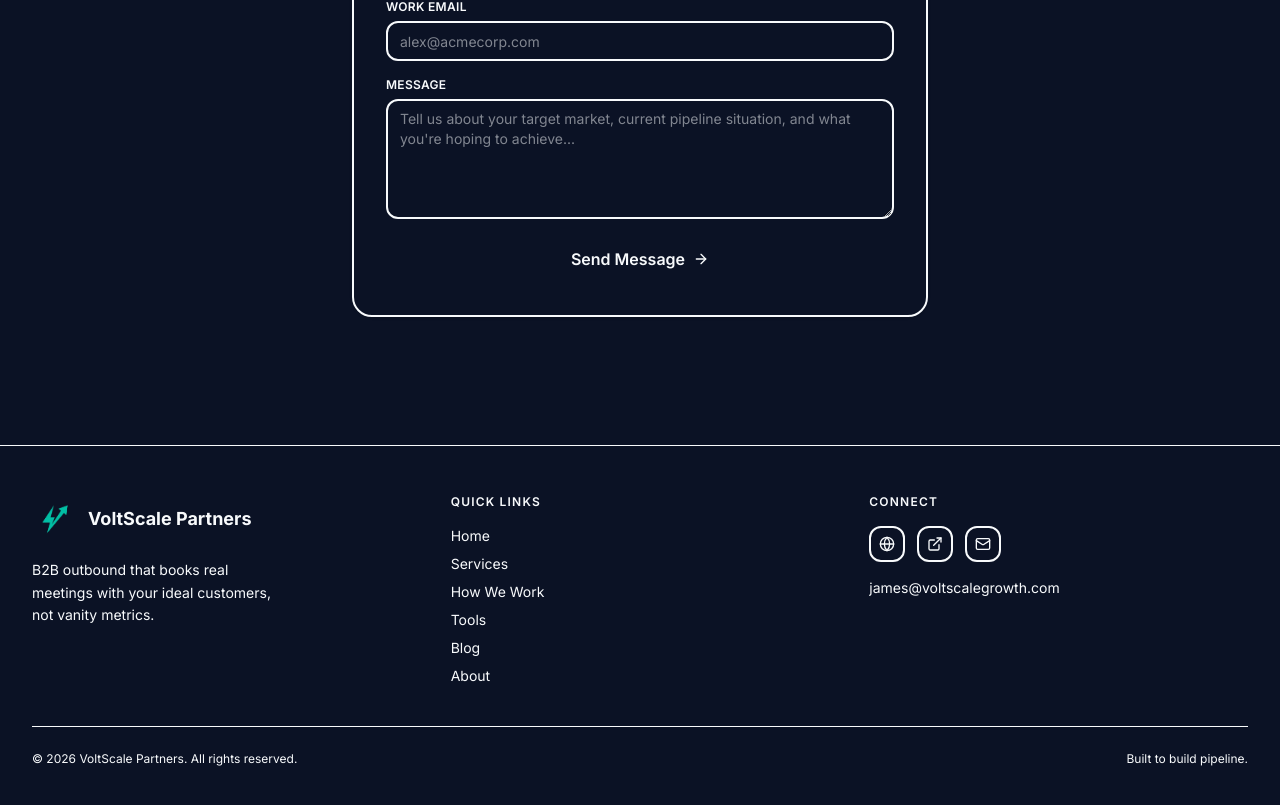
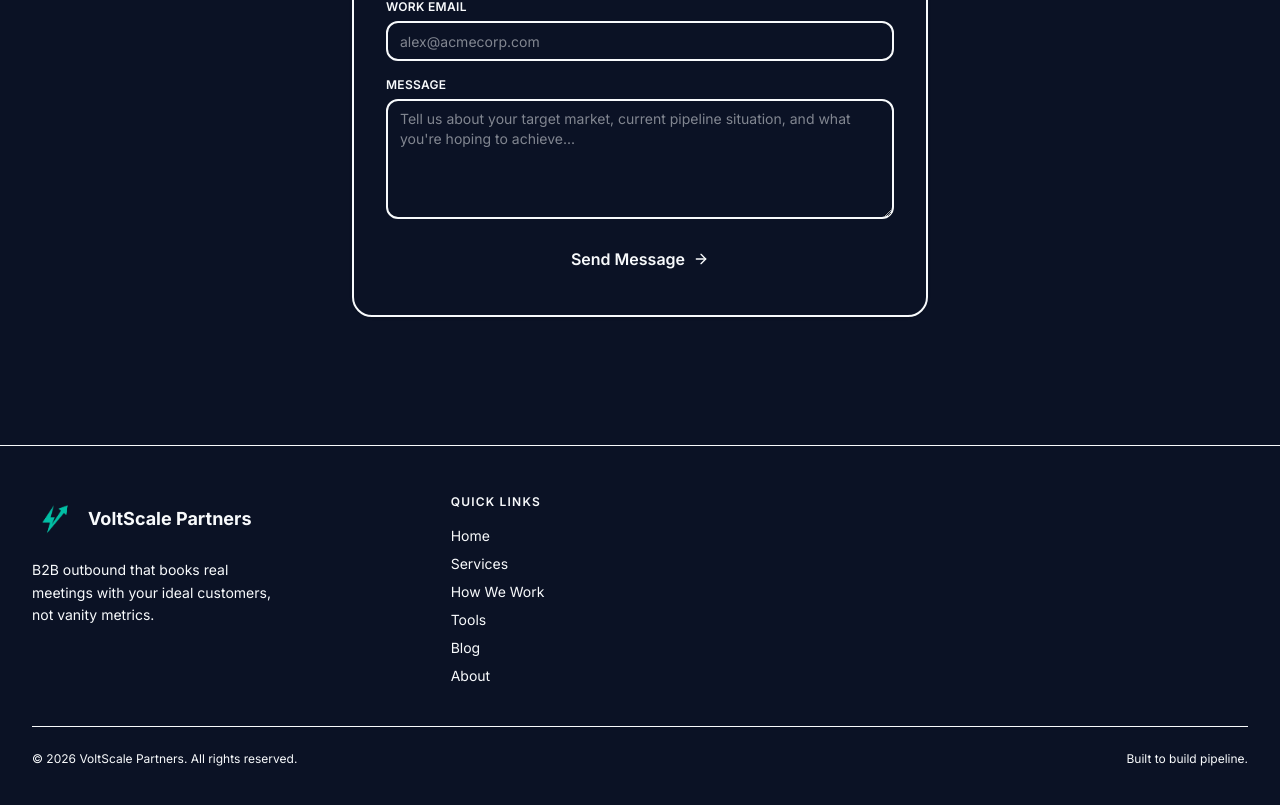
Before and after one commit to JamesGabby/vsp-marketing, a Next.js app: page / in a window 1280 px wide. Shown: the part 5473-6278 px from the top of the page. Built offline with nearby package versions, Linux system fonts and the light colour scheme.

Commit message:
remove socials on footer

```diff
--- a/components/layout/Footer.tsx
+++ b/components/layout/Footer.tsx
@@ -51,7 +51,7 @@
           </div>
 
           {/* Contact / Social */}
-          <div className="flex flex-col gap-4">
+          {/* <div className="flex flex-col gap-4">
             <p className="text-xs font-semibold uppercase tracking-widest text-[--text-muted]">
               Connect
             </p>
@@ -82,9 +82,9 @@
               href="mailto:james@voltscalegrowth.com"
               className="text-sm text-[--text-secondary] hover:text-[--volt] transition-colors w-fit"
             >
-              james@voltscalegrowth.com
+              contact@voltscalegrowth.com
             </a>
-          </div>
+          </div> */}
         </div>
 
         <div className="mt-10 pt-6 border-t border-[--border] flex flex-col sm:flex-row justify-between items-center gap-3">
```
